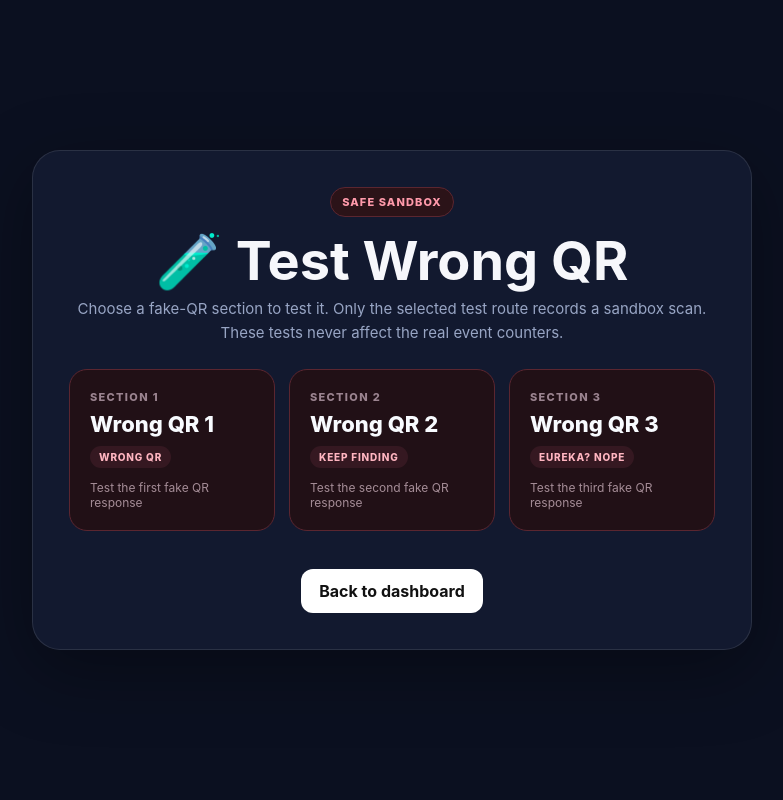
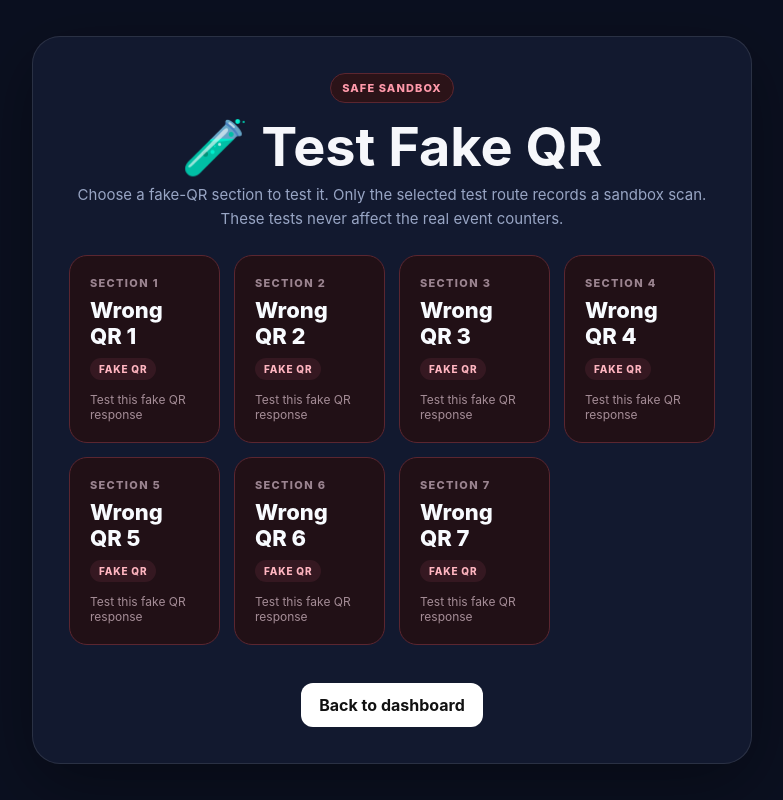
Before and after one commit to rachitskofficial-tech/treasure-hunt-server, a Flask app: template templates/test_wrongs.html in a window 1280 px wide. Shown: the whole page, without its empty margins (248-1031 px from the left). Run offline with Flask 3, Linux system fonts and the light colour scheme; the template is opened without the code that fills it: most values are stand-ins (such as "Sample title", 1, 10 or a date in 2020).

Commit message:
Extend Fake QR sandbox to seven routes

```diff
--- a/templates/test_wrongs.html
+++ b/templates/test_wrongs.html
@@ -1,16 +1,5 @@
 {% extends 'base.html' %}{% block content %}
-<style>
-  .test-shell{text-align:center}.test-badge{display:inline-block;padding:7px 11px;border-radius:999px;background:#2b1318;border:1px solid #5b2630;color:#ff9aab;font-size:11px;font-weight:800;letter-spacing:.1em;text-transform:uppercase}.test-title{margin:16px 0 8px;font-size:clamp(34px,7vw,54px)}.test-subtitle{margin:0 auto 24px;max-width:650px;color:#98a5c4;font-size:15px;line-height:1.6}.section-grid{display:grid;grid-template-columns:repeat(3,minmax(0,1fr));gap:14px;text-align:left}.section-card{display:block;text-decoration:none;color:#f8fbff;background:#211016;border:1px solid #5b2630;border-radius:18px;padding:20px;transition:transform .16s ease,border-color .16s ease,background .16s ease}.section-card:hover{transform:translateY(-2px);border-color:#8f3e4d;background:#2b1318}.number{font-size:11px;color:#9b8490;font-weight:800;letter-spacing:.12em;text-transform:uppercase}.section-name{margin-top:7px;font-size:22px;font-weight:850}.section-keyword{margin-top:9px;display:inline-block;padding:5px 9px;border-radius:999px;background:#351821;color:#ffb5c0;font-size:10px;font-weight:800;text-transform:uppercase;letter-spacing:.08em}.section-note{margin-top:12px;color:#a58d97;font-size:12px}.back{margin-top:20px}@media(max-width:650px){.section-grid{grid-template-columns:1fr}}
-</style>
-<div class="test-shell">
-  <div class="test-badge">Safe Sandbox</div>
-  <h1 class="test-title">🧪 Test Wrong QR</h1>
-  <p class="test-subtitle">Choose a fake-QR section to test it. Only the selected test route records a sandbox scan. These tests never affect the real event counters.</p>
-  <div class="section-grid">
-    <a class="section-card" href="{{ url_for('test_wrong') }}?section=1"><div class="number">Section 1</div><div class="section-name">Wrong QR 1</div><span class="section-keyword">Wrong QR</span><div class="section-note">Test the first fake QR response</div></a>
-    <a class="section-card" href="{{ url_for('test_wrong2') }}"><div class="number">Section 2</div><div class="section-name">Wrong QR 2</div><span class="section-keyword">Keep Finding</span><div class="section-note">Test the second fake QR response</div></a>
-    <a class="section-card" href="{{ url_for('test_wrong3') }}"><div class="number">Section 3</div><div class="section-name">Wrong QR 3</div><span class="section-keyword">Eureka? Nope</span><div class="section-note">Test the third fake QR response</div></a>
-  </div>
-  <div class="back"><a class="btn" href="{{ url_for('admin_dashboard') }}">Back to dashboard</a></div>
-</div>
+<style>.test-shell{text-align:center}.test-badge{display:inline-block;padding:7px 11px;border-radius:999px;background:#2b1318;border:1px solid #5b2630;color:#ff9aab;font-size:11px;font-weight:800;letter-spacing:.1em;text-transform:uppercase}.test-title{margin:16px 0 8px;font-size:clamp(34px,7vw,54px)}.test-subtitle{margin:0 auto 24px;max-width:650px;color:#98a5c4;font-size:15px;line-height:1.6}.section-grid{display:grid;grid-template-columns:repeat(4,minmax(0,1fr));gap:14px;text-align:left}.section-card{display:block;text-decoration:none;color:#f8fbff;background:#211016;border:1px solid #5b2630;border-radius:18px;padding:20px;transition:transform .16s ease,border-color .16s ease,background .16s ease}.section-card:hover{transform:translateY(-2px);border-color:#8f3e4d;background:#2b1318}.number{font-size:11px;color:#9b8490;font-weight:800;letter-spacing:.12em;text-transform:uppercase}.section-name{margin-top:7px;font-size:22px;font-weight:850}.section-keyword{margin-top:9px;display:inline-block;padding:5px 9px;border-radius:999px;background:#351821;color:#ffb5c0;font-size:10px;font-weight:800;text-transform:uppercase;letter-spacing:.08em}.section-note{margin-top:12px;color:#a58d97;font-size:12px}.back{margin-top:20px}@media(max-width:900px){.section-grid{grid-template-columns:repeat(2,minmax(0,1fr))}}@media(max-width:650px){.section-grid{grid-template-columns:1fr}}</style>
+<div class="test-shell"><div class="test-badge">Safe Sandbox</div><h1 class="test-title">🧪 Test Fake QR</h1><p class="test-subtitle">Choose a fake-QR section to test it. Only the selected test route records a sandbox scan. These tests never affect the real event counters.</p><div class="section-grid">
+{% for route in ['wrong','wrong2','wrong3','wrong4','wrong5','wrong6','wrong7'] %}<a class="section-card" href="{{ url_for('wrong_test_section', route=route) }}"><div class="number">Section {{ loop.index }}</div><div class="section-name">{{ route_labels[route] if route in route_labels else 'Wrong QR ' ~ loop.index }}</div><span class="section-keyword">{{ keywords[route] if route in keywords else 'Fake QR' }}</span><div class="section-note">Test this fake QR response</div></a>{% endfor %}</div><div class="back"><a class="btn" href="{{ url_for('admin_dashboard') }}">Back to dashboard</a></div></div>
 {% endblock %}
```
